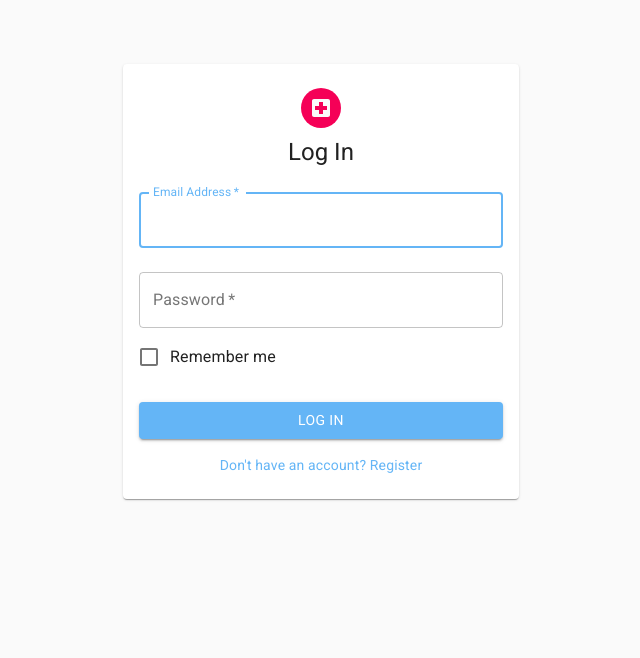
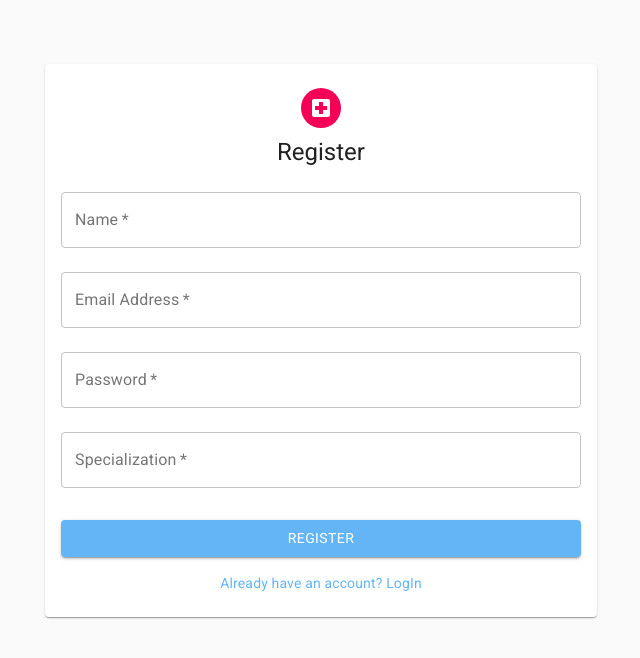
Before and after one commit to Himan-2000/Hack-Nagpur, a React (Create React App) app in the folder client/: page /register in a window 1280 px wide. Shown: the top 658 px of the page, without its empty margins (319-959 px from the left). Built offline with nearby package versions, Linux system fonts and the light colour scheme.

Commit message:
Doctor's Login adn Registeration completed

```diff
--- a/client/package.json
+++ b/client/package.json
@@ -9,6 +9,7 @@
     "@testing-library/jest-dom": "^5.11.6",
     "@testing-library/react": "^11.2.2",
     "@testing-library/user-event": "^12.6.0",
+    "axios": "^0.21.1",
     "fontsource-roboto": "^4.0.0",
     "react": "^17.0.1",
     "react-dom": "^17.0.1",
--- a/client/src/App.js
+++ b/client/src/App.js
@@ -1,6 +1,6 @@
 import './App.css';
 import 'fontsource-roboto';
-import {MuiThemeProvider,createMuiTheme} from '@material-ui/core';
+import { MuiThemeProvider, createMuiTheme } from '@material-ui/core';
 import ContainedButtons from './Components/temp';
 import Navbar from './Components/navbar';
 import LogIn from './Components/login(doctor)';
@@ -23,7 +23,7 @@ function App() {
       <MuiThemeProvider theme={theme}>
         <Router>
           <Switch>
-          <Route path="/">
+            <Route path="/login">
               <LogIn />
             </Route>
             <Route path="/register">
--- a/client/src/Components/login(doctor).js
+++ b/client/src/Components/login(doctor).js
@@ -1,4 +1,4 @@
-import React from 'react';
+import React, { useState, useEffect } from 'react';
 import Avatar from '@material-ui/core/Avatar';
 import Button from '@material-ui/core/Button';
 import CssBaseline from '@material-ui/core/CssBaseline';
@@ -12,9 +12,11 @@ import Container from '@material-ui/core/Container';
 import Card from '@material-ui/core/Card';
 import CardContent from '@material-ui/core/CardContent';
 import Link from '@material-ui/core/Link';
+import axios from 'axios'
+import { useHistory } from 'react-router-dom'
 
 const useStyles = makeStyles((theme) => ({
-  root:{
+  root: {
     marginTop: theme.spacing(8),
   },
   paper: {
@@ -36,6 +38,50 @@ const useStyles = makeStyles((theme) => ({
 }));
 
 export default function LogIn() {
+  const [user, setUser] = useState({
+    email: '',
+    password: ''
+  })
+
+  const [isAuthenticated, setIsAuthenticated] = useState(false)
+  let history = useHistory()
+  useEffect(() => {
+    if (isAuthenticated) {
+      history.push('/prescribe')
+    }
+    // eslint-disable-next-line
+  }, [isAuthenticated])
+
+
+  const { email, password } = user;
+  const onChange = e => setUser({ ...user, [e.target.name]: e.target.value })
+
+  const onSubmit = async e => {
+    e.preventDefault();
+    if (email === '' || password === '') {
+      // M.toast({ html: `Please fill in all fields to login successfully!` });
+    }
+    else {
+      var data = JSON.stringify({ email, password });
+
+      var config = {
+        method: 'post',
+        url: 'https://health-care-auto.herokuapp.com/api/doctor/login',
+        headers: {
+          'Content-Type': 'application/json'
+        },
+        data: data
+      };
+      const response = await axios(config)
+      localStorage.setItem('userId', response.data.doctor._id)
+      localStorage.setItem('username', response.data.doctor.name)
+      localStorage.setItem('token', response.data.token)
+
+      console.log(response.data)
+      setIsAuthenticated(true)
+    }
+
+  }
   const classes = useStyles();
 
   return (
@@ -59,6 +105,8 @@ export default function LogIn() {
               label="Email Address"
               name="email"
               autoComplete="email"
+              value={email}
+              onChange={onChange}
               autoFocus
             />
             <TextField
@@ -70,6 +118,8 @@ export default function LogIn() {
               label="Password"
               type="password"
               id="password"
+              value={password}
+              onChange={onChange}
               autoComplete="current-password"
             />
             <FormControlLabel
@@ -81,6 +131,7 @@ export default function LogIn() {
               fullWidth
               variant="contained"
               color="primary"
+              onClick={onSubmit}
               className={classes.submit}
             >
               Log In
--- a/client/src/Components/presc(doctor).js
+++ b/client/src/Components/presc(doctor).js
@@ -13,17 +13,18 @@ import Paper from '@material-ui/core/Paper';
 import Divider from '@material-ui/core/Divider';
 
 const useStyles = makeStyles((theme) => ({
-    root:{
+    root: {
         marginTop: "100px",
-        marginLeft:"200px",
-        height:"500px",
+        marginLeft: "200px",
+        marginBottom: '200px',
+        height: "800px",
         display: 'flex',
         flexDirection: 'column',
         alignItems: 'center',
     },
-    form:{
-        marginTop:"50px",
-        alignItems:"center"
+    form: {
+        marginTop: "50px",
+        alignItems: "center"
 
     }
 }));
@@ -34,15 +35,15 @@ export default function Prescribe() {
     return (
         <Container>
             <Paper className={classes.root}>
-            <Typography variant="h5" style={{"textAlign":"center","paddingTop":"50px","fontWeight":"bold"}}>
+                <Typography variant="h5" style={{ "textAlign": "center", "paddingTop": "50px", "fontWeight": "bold" }}>
                     Prescription For Mr. Heth Gala
             </Typography>
                 <Divider />
                 <form className={classes.form} noValidate autoComplete="off">
-            <TextField id="standard-basic" label="Report Analysis" style={{"width":"800px"}} /><br/><br/>
-            <TextField id="standard-basic" label="Special Advise" style={{"width":"800px"}} /><br/><br/>
-            <TextField id="standard-basic" label="Allergies" style={{"width":"800px"}} /><br/><br/>
-            <TextField id="standard-basic" label="Medicines" style={{"width":"800px"}} /><br/><br/>
+                    <TextField multiline='true' variant='outlined' rows={5} id="standard-basic" label="Report Analysis" style={{ "width": "800px" }} /><br /><br />
+                    <TextField multiline='true' variant='outlined' rows={5} id="standard-basic" label="Special Advise" style={{ "width": "800px" }} /><br /><br />
+                    <TextField multiline='true' variant='outlined' rows={2} id="standard-basic" label="Allergies" style={{ "width": "800px" }} /><br /><br />
+                    <TextField multiline='true' variant='outlined' rows={8} id="standard-basic" label="Medicines" style={{ "width": "800px" }} /><br /><br />
                     <Button
                         type="submit"
                         fullWidth
--- a/client/src/Components/register(doctor).js
+++ b/client/src/Components/register(doctor).js
@@ -1,4 +1,4 @@
-import React from 'react';
+import React, { useState, useEffect } from 'react';
 import Avatar from '@material-ui/core/Avatar';
 import Button from '@material-ui/core/Button';
 import CssBaseline from '@material-ui/core/CssBaseline';
@@ -10,9 +10,11 @@ import Container from '@material-ui/core/Container';
 import Card from '@material-ui/core/Card';
 import CardContent from '@material-ui/core/CardContent';
 import Link from '@material-ui/core/Link';
+import axios from 'axios'
+import { useHistory } from 'react-router-dom'
 
 const useStyles = makeStyles((theme) => ({
-  root:{
+  root: {
     marginTop: theme.spacing(8),
   },
   paper: {
@@ -34,6 +36,61 @@ const useStyles = makeStyles((theme) => ({
 }));
 
 export default function Register() {
+
+  const [user, setUser] = useState({
+    name: '',
+    email: '',
+    password: '',
+    specialization: ''
+  })
+
+  const [isAuthenticated, setIsAuthenticated] = useState(false)
+
+  let history = useHistory()
+  useEffect(() => {
+    if (isAuthenticated) {
+      history.push('/prescribe')
+    }
+    // eslint-disable-next-line
+  }, [isAuthenticated])
+
+  const { name, email, password, specialization } = user;
+  const onChange = e => setUser({ ...user, [e.target.name]: e.target.value })
+
+  const onSubmit = async e => {
+    e.preventDefault();
+    if (email === '' || password === '') {
+      // M.toast({ html: `Please fill in all fields to login successfully!` });
+    }
+    else {
+      var data = JSON.stringify({ name, email, password, Specialization: specialization });
+      try {
+        var config = {
+          method: 'post',
+          url: 'https://health-care-auto.herokuapp.com/api/doctor/register',
+          headers: {
+            'Content-Type': 'application/json'
+          },
+          data: data
+        };
+        const response = await axios(config)
+        localStorage.setItem('userId', response.data.doctor._id)
+        localStorage.setItem('username', response.data.doctor.name)
+        localStorage.setItem('token', response.data.token)
+
+        console.log(response.data)
+        if (response) {
+          setIsAuthenticated(true)
+        }
+
+      } catch (error) {
+        //Something wentr wrong
+      }
+    }
+
+  }
+
+
   const classes = useStyles();
 
   return (
@@ -56,6 +113,8 @@ export default function Register() {
               id="name"
               label="Name"
               name="name"
+              value={name}
+              onChange={onChange}
             />
             <TextField
               variant="outlined"
@@ -66,7 +125,8 @@ export default function Register() {
               label="Email Address"
               name="email"
               autoComplete="email"
-
+              value={email}
+              onChange={onChange}
             />
             <TextField
               variant="outlined"
@@ -78,14 +138,19 @@ export default function Register() {
               type="password"
               id="password"
               autoComplete="current-password"
+              value={password}
+              onChange={onChange}
             />
             <TextField
               variant="outlined"
               margin="normal"
+              required
               fullWidth
               name="specialization"
               label="Specialization"
               id="specialization"
+              value={specialization}
+              onChange={onChange}
             />
             <Button
               type="submit"
@@ -93,6 +158,7 @@ export default function Register() {
               variant="contained"
               color="primary"
               className={classes.submit}
+              onClick={onSubmit}
             >
               Register
           </Button>
```
Also changed, not shown: 2 other files (tests, documents, lock files or other folders). Lines whose indentation alone changed are shown as unchanged.
